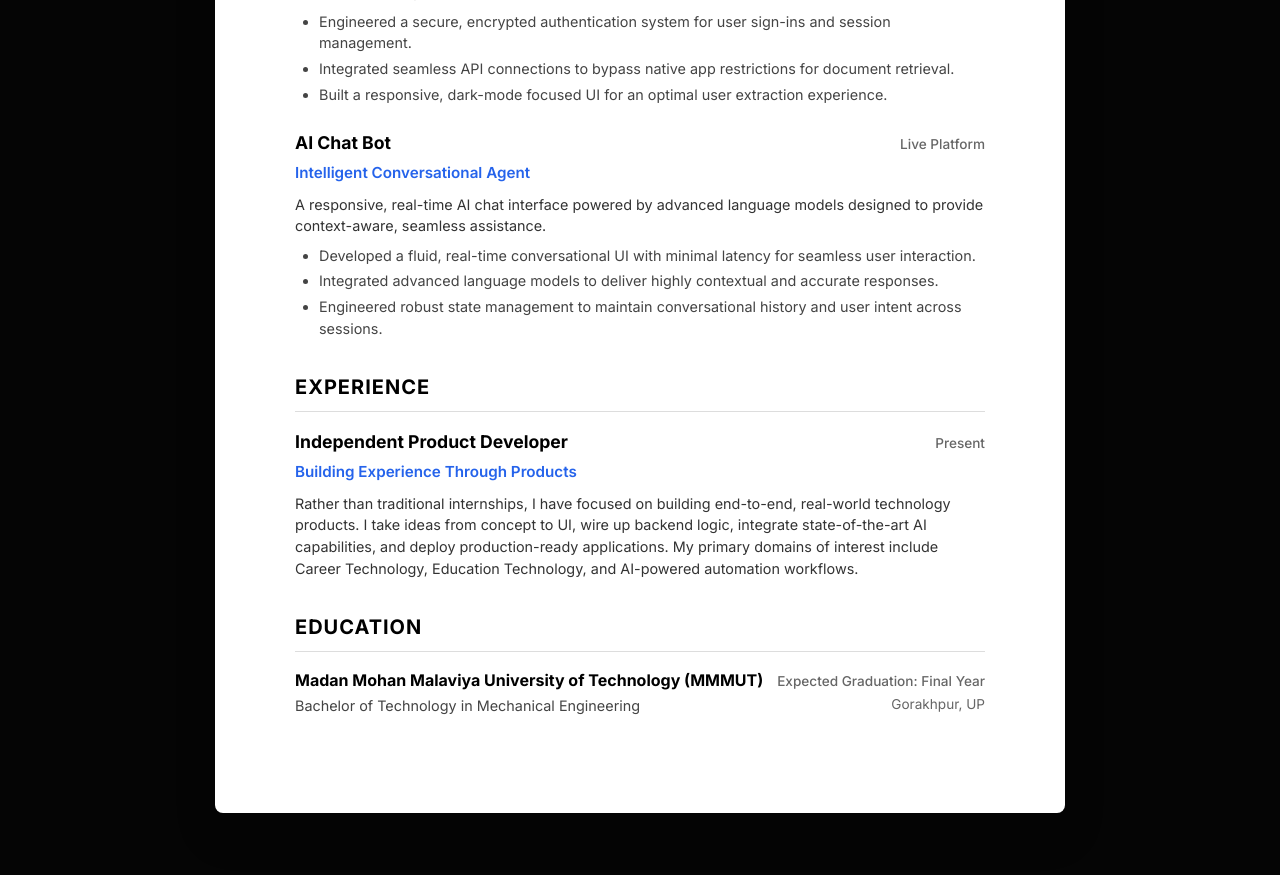
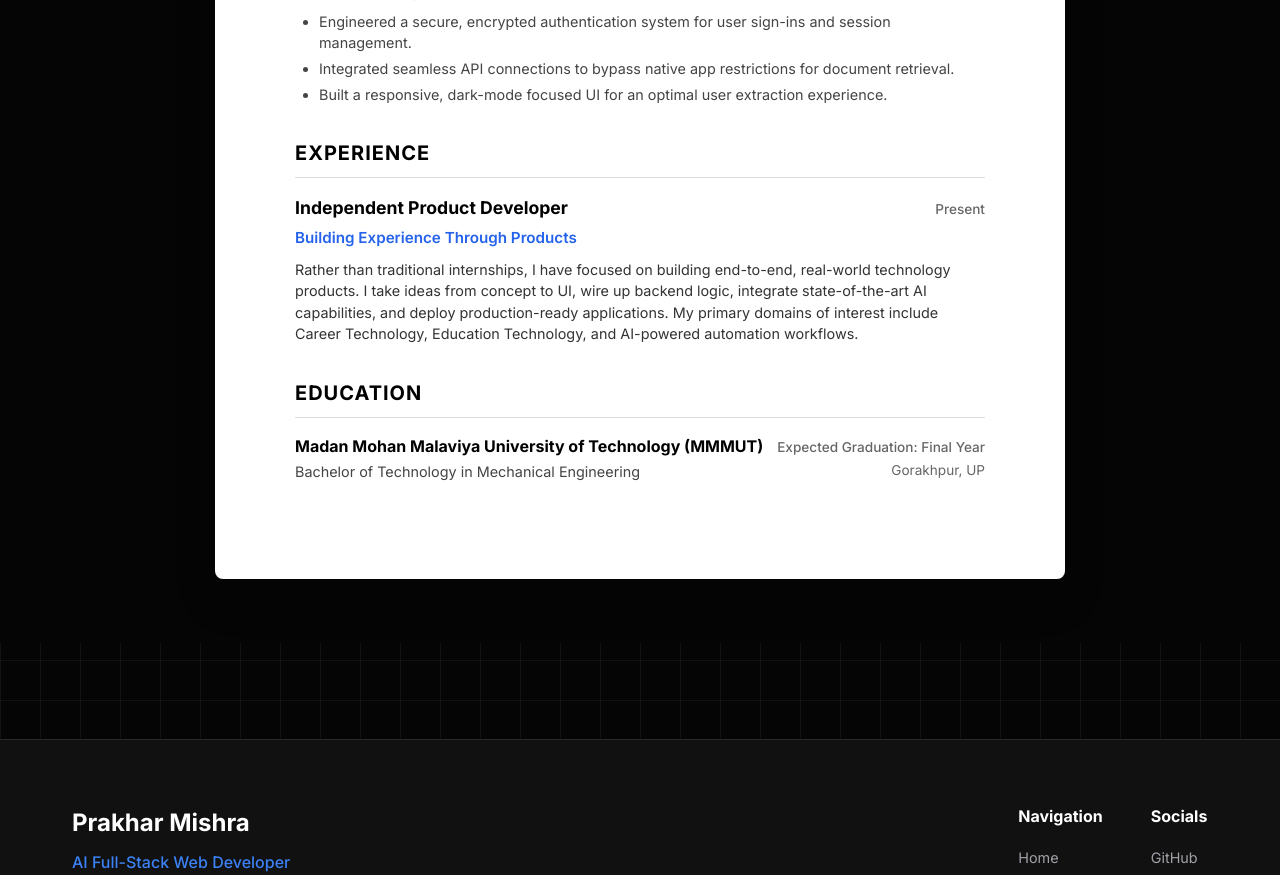
Before and after one commit to prakharmishra00000-cell/prakhar-mishra-portfolio, a Next.js app: page /resume in a window 1280 px wide. Shown: the part 1580-2455 px from the top of the page. Built offline with nearby package versions, Linux system fonts and the light colour scheme.

Commit message:
Remove AI Chat Bot from portfolio completely

```diff
--- a/src/app/resume/page.tsx
+++ b/src/app/resume/page.tsx
@@ -114,21 +114,7 @@ export default function ResumePage() {
             </ul>
           </div>
 
-          <div className={styles.experienceItem}>
-            <div className={styles.experienceHeader}>
-              <h4>AI Chat Bot</h4>
-              <span className={styles.date}>Live Platform</span>
-            </div>
-            <div className={styles.role}>Intelligent Conversational Agent</div>
-            <p>
-              A responsive, real-time AI chat interface powered by advanced language models designed to provide context-aware, seamless assistance.
-            </p>
-            <ul>
-              <li>Developed a fluid, real-time conversational UI with minimal latency for seamless user interaction.</li>
-              <li>Integrated advanced language models to deliver highly contextual and accurate responses.</li>
-              <li>Engineered robust state management to maintain conversational history and user intent across sessions.</li>
-            </ul>
-          </div>
+
         </section>
 
         <section className={styles.section}>
```
Also changed, not shown: src/components/Projects.tsx (+0 -14 lines).
